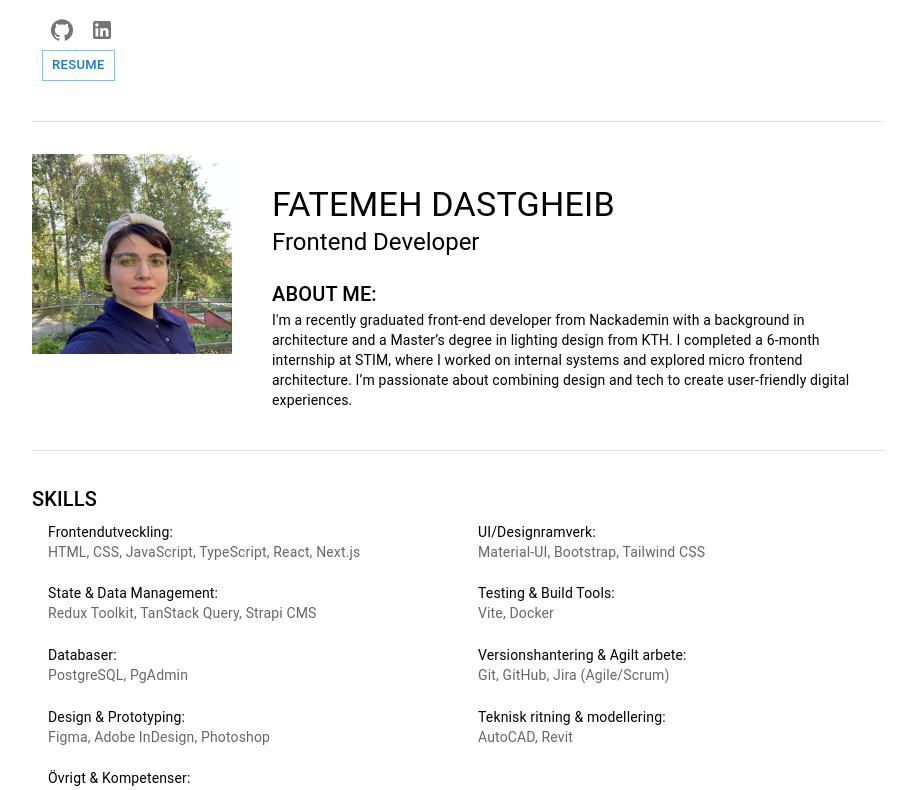
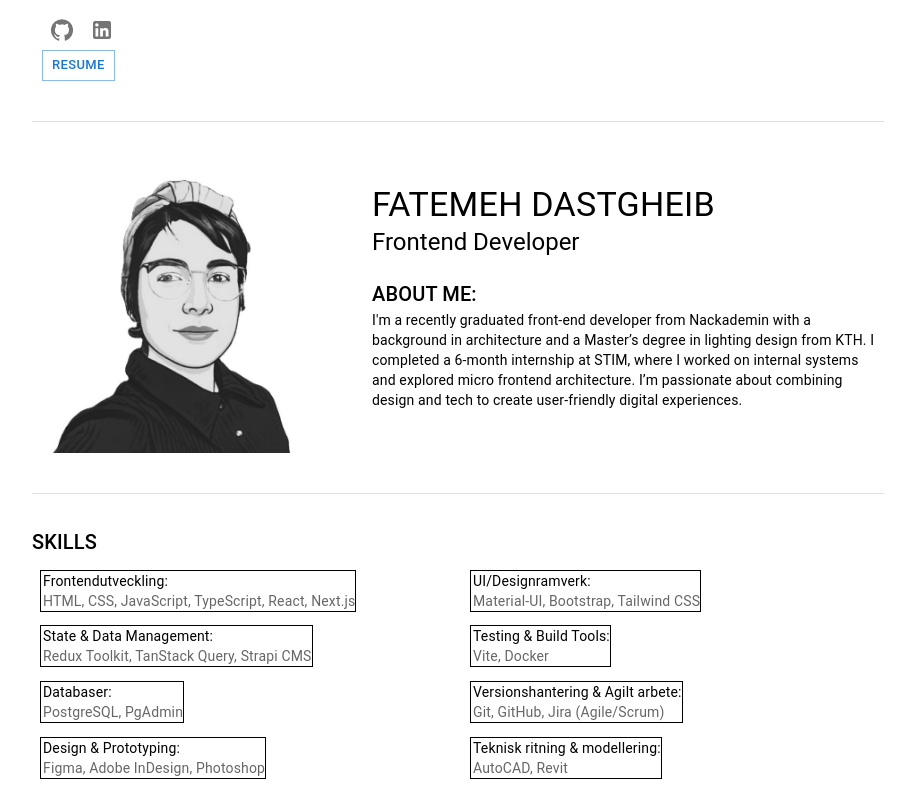
Before and after one commit to FatemehDsb/Portfolio, a React (Vite) app: page /#/ in a window 1280 px wide. Shown: the top 790 px of the page, without its empty margins (182-1097 px from the left). Built offline with nearby package versions, Linux system fonts and the light colour scheme.

Commit message:
update headshot

```diff
--- a/src/components/Header.tsx
+++ b/src/components/Header.tsx
@@ -3,7 +3,6 @@ import GitHubIcon from "@mui/icons-material/GitHub";
 import LinkedInIcon from "@mui/icons-material/LinkedIn";
 import HeaderButton from "./HeaderButton";
 import { Grid } from "@mui/material";
-import { border } from "@mui/system";
 
 function Header() {
   const elements = [
--- a/src/components/ProfileIntro.tsx
+++ b/src/components/ProfileIntro.tsx
@@ -10,13 +10,11 @@ function ProfileIntro() {
         flexDirection={{ xs: "column", md: "row" }}
       >
         <Box
-          minWidth={200}
+          maxWidth={300}
           component="img"
-          src="images/IMG_8369.JPEG"
+          src="images/cartoonMesvart.jpg"
           sx={{
-            height: "200px",
-            width: "200px",
-            borderColor: "black",
+            // minWidth: "200px",
             display: "block",
             mx: "auto",
           }}
--- a/src/components/Skills.tsx
+++ b/src/components/Skills.tsx
@@ -51,18 +51,30 @@ function Skills() {
     <>
       <Box mt={4}>
         <Typography variant="h6">SKILLS</Typography>
-        <Grid container spacing={1}>
+        <Grid container spacing={1} sx={{ marginTop: "5px" }}>
           {skills.map((element) => (
-            <Grid
-              item
-              xs={12}
-              sm={6}
-              // sx={{ border: "1px solid black" }}
-              key={element.primary}
-            >
-              <List disablePadding dense={true}>
-                <ListItem key={element.primary} sx={{ py: 0.1 }}>
+            <Grid xs={12} sm={6} key={element.primary}>
+              <List
+                disablePadding
+                dense={true}
+                sx={{
+                  display: "inline-block",
+                }}
+              >
+                <ListItem
+                  key={element.primary}
+                  sx={{
+                    py: 0.1,
+
+                    display: "inline-block",
+                  }}
+                >
                   <ListItemText
+                    sx={{
+                      border: "1px solid black",
+                      display: "inline-block",
+                      paddingLeft: "2px",
+                    }}
                     primary={element.primary}
                     secondary={element.secondary}
                   />
```
Also changed, not shown: public/images/cartoonMesvart.jpg (added).
